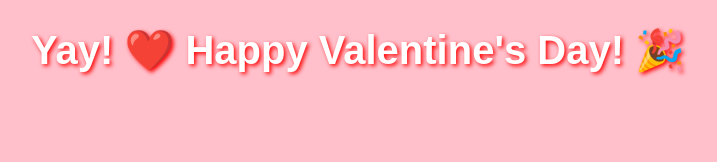
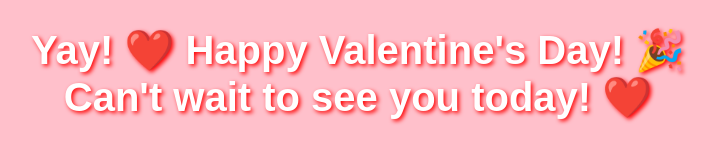
Before and after one commit to Matt-Klemm/Liv, a plain HTML site: page index.html in a window 1280 px wide. Both pictures are taken after a click on the button "Yes". Shown: the whole page, without its empty margins (282-999 px from the left). Drawn offline with Linux system fonts and the light colour scheme.

Commit message:
Update index.html

```diff
--- a/index.html
+++ b/index.html
@@ -64,7 +64,7 @@
 
     <script>
         function sayYes() {
-            document.body.innerHTML = "<h1>Yay! ❤️ Happy Valentine's Day! 🎉</h1>";
+            document.body.innerHTML = "<h1>Yay! ❤️ Happy Valentine's Day! 🎉<br> Can't wait to see you today! ❤️</h1>";
         }
 
         function moveNo() {
```
